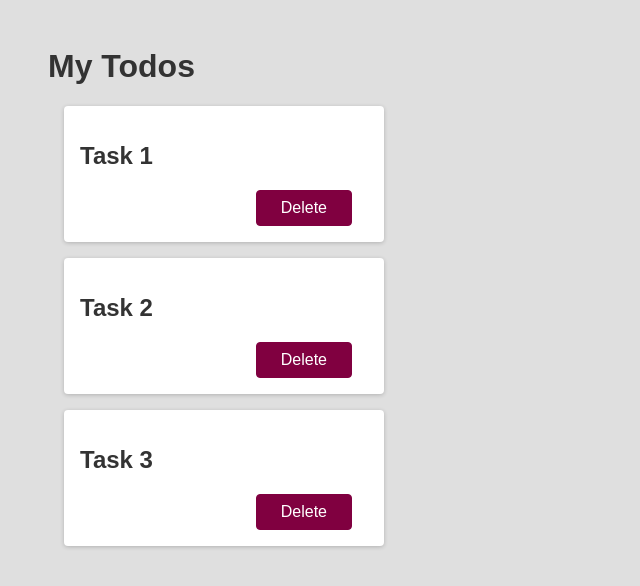
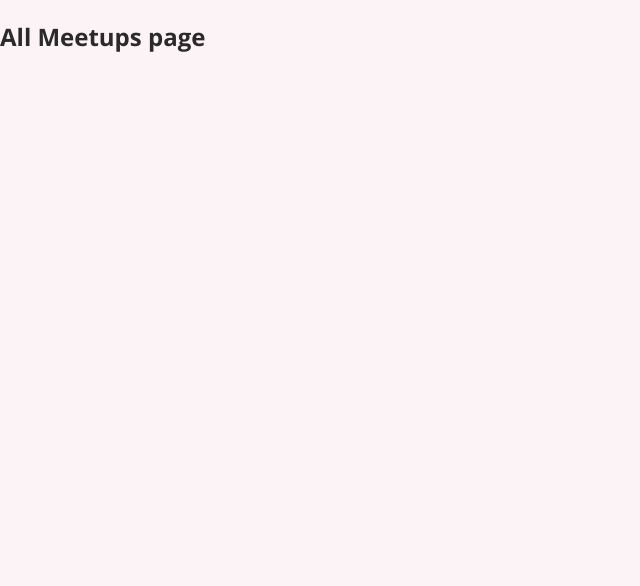
Before and after one commit to niloysikdar/React-Meetups, a React (Create React App) app: page / in a window 1280 px wide. Shown: the top 586 px of the page, without its empty margins (0-640 px from the left). Built offline with nearby package versions, Linux system fonts and the light colour scheme.

Commit message:
Added Basic Routing

```diff
--- a/package.json
+++ b/package.json
@@ -8,6 +8,7 @@
     "@testing-library/user-event": "^12.8.3",
     "react": "^17.0.2",
     "react-dom": "^17.0.2",
+    "react-router-dom": "^5.2.0",
     "react-scripts": "4.0.3",
     "web-vitals": "^1.1.2"
   },
--- a/src/App.jsx
+++ b/src/App.jsx
@@ -1,12 +1,22 @@
-import Todo from "./components/Todo";
+import { Route, Switch } from "react-router-dom";
+import AllMeetupsPage from "./pages/AllMeetups";
+import NewMeetupPage from "./pages/NewMeetup";
+import FavouritesPage from "./pages/Favourites";
 
 const App = () => {
   return (
     <div>
-      <h1>My Todos</h1>
-      <Todo title="Task 1" />
-      <Todo title="Task 2" />
-      <Todo title="Task 3" />
+      <Switch>
+        <Route path="/" exact>
+          <AllMeetupsPage />
+        </Route>
+        <Route path="/new-meetup">
+          <NewMeetupPage />
+        </Route>
+        <Route path="/favourite">
+          <FavouritesPage />
+        </Route>
+      </Switch>
     </div>
   );
 };
--- a/src/components/Backdrop.jsx
+++ /dev/null
@@ -1,5 +0,0 @@
-const Backdrop = ({ onCancel }) => {
-  return <div className="backdrop" onClick={onCancel}></div>;
-};
-
-export default Backdrop;
--- a/src/components/Modal.jsx
+++ /dev/null
@@ -1,23 +0,0 @@
-const Modal = ({ onCancel }) => {
-  const onCancelHandler = () => {
-    onCancel();
-  };
-
-  const onConfirmHandler = () => {
-    onCancel();
-  };
-
-  return (
-    <div className="modal">
-      <p>Are you sure ?</p>
-      <button className="btn btn--alt" onClick={onCancelHandler}>
-        Cancel
-      </button>
-      <button className="btn" onClick={onConfirmHandler}>
-        Confirm
-      </button>
-    </div>
-  );
-};
-
-export default Modal;
--- a/src/components/Todo.jsx
+++ /dev/null
@@ -1,30 +0,0 @@
-import { useState } from "react";
-import Modal from "./Modal";
-import Backdrop from "./Backdrop";
-
-const Todo = ({ title }) => {
-  const [isModalOpen, setModalIsOpen] = useState(false);
-
-  const deleteHnadler = () => {
-    setModalIsOpen(true);
-  };
-
-  const onCancel = () => {
-    setModalIsOpen(false);
-  };
-
-  return (
-    <div className="card">
-      <h2>{title}</h2>
-      <div className="actions">
-        <button className="btn" onClick={deleteHnadler}>
-          Delete
-        </button>
-      </div>
-      {isModalOpen && <Modal onCancel={onCancel} />}
-      {isModalOpen && <Backdrop onCancel={onCancel} />}
-    </div>
-  );
-};
-
-export default Todo;
--- a/src/index.css
+++ b/src/index.css
@@ -1,75 +1,21 @@
+@import url("https://fonts.googleapis.com/css2?family=Open+Sans:wght@400;700&display=swap");
+
 * {
   box-sizing: border-box;
 }
 
 body {
-  font-family: sans-serif;
-  margin: 3rem;
-  background-color: #dfdfdf;
+  font-family: "Open Sans", sans-serif;
+  margin: 0;
+  background-color: #fcf3f6;
 }
 
-h1,
-h2 {
-  color: #333333;
+h1 {
+  font-size: 2.5rem;
+  color: #2c292b;
 }
 
-.btn {
-  font: inherit;
-  padding: 0.5rem 1.5rem;
-  cursor: pointer;
-  border-radius: 4px;
-  background-color: #800040;
-  color: white;
-  border: 1px solid #800040;
-  margin: 0 1rem;
+h2 {
+  font-size: 1.5rem;
+  color: #2c292b;
 }
-
-.btn:hover {
-  background-color: #9c1458;
-  border-color: #9c1458;
-}
-
-.btn--alt {
-  background-color: transparent;
-  color: #800040;
-}
-
-.btn--alt:hover {
-  background-color: #f8dae9;
-}
-
-.card {
-  background-color: white;
-  border-radius: 4px;
-  box-shadow: 0 1px 4px rgba(0, 0, 0, 0.2);
-  padding: 1rem;
-  width: 20rem;
-  margin: 1rem 1rem;
-}
-
-.actions {
-  text-align: right;
-}
-
-.modal {
-  box-shadow: 0 1px 4px rgba(0, 0, 0, 0.2);
-  border-radius: 6px;
-  background-color: white;
-  padding: 1rem;
-  text-align: center;
-  width: 30rem;
-  z-index: 10;
-  position: fixed;
-  top: 20vh;
-  left: calc(50% - 15rem);
-}
-
-.backdrop {
-  position: fixed;
-  z-index: 1;
-  background-color: rgba(0, 0, 0, 0.75);
-  width: 100%;
-  height: 100vh;
-  top: 0;
-  left: 0;
-}
--- a/src/index.js
+++ b/src/index.js
@@ -2,5 +2,11 @@ import React from "react";
 import ReactDOM from "react-dom";
 import "./index.css";
 import App from "./App";
+import { BrowserRouter } from "react-router-dom";
 
-ReactDOM.render(<App />, document.getElementById("root"));
+ReactDOM.render(
+  <BrowserRouter>
+    <App />
+  </BrowserRouter>,
+  document.getElementById("root")
+);
--- /dev/null
+++ b/src/pages/AllMeetups.jsx
@@ -0,0 +1,9 @@
+const AllMeetupsPage = () => {
+  return (
+    <div>
+      <h2>All Meetups page</h2>
+    </div>
+  );
+};
+
+export default AllMeetupsPage;
--- /dev/null
+++ b/src/pages/Favourites.jsx
@@ -0,0 +1,9 @@
+const FavouritesPage = () => {
+  return (
+    <div>
+      <h2>This is Favourites Page</h2>
+    </div>
+  );
+};
+
+export default FavouritesPage;
--- /dev/null
+++ b/src/pages/NewMeetup.jsx
@@ -0,0 +1,9 @@
+const NewMeetupPage = () => {
+  return (
+    <div>
+      <h2>New Meetup Page</h2>
+    </div>
+  );
+};
+
+export default NewMeetupPage;
```
Also changed, not shown: 1 other file (tests, documents, lock files or other folders).
